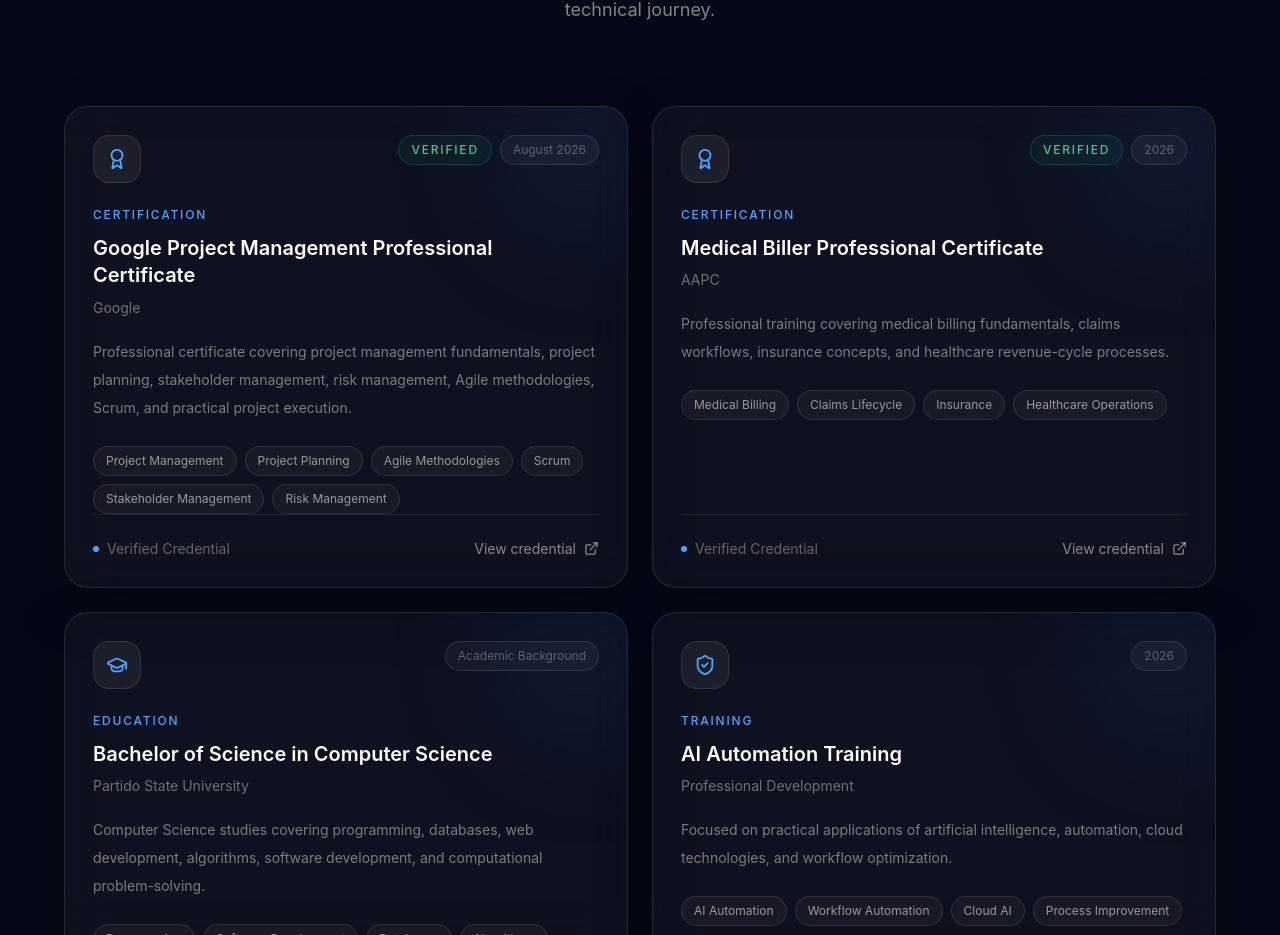
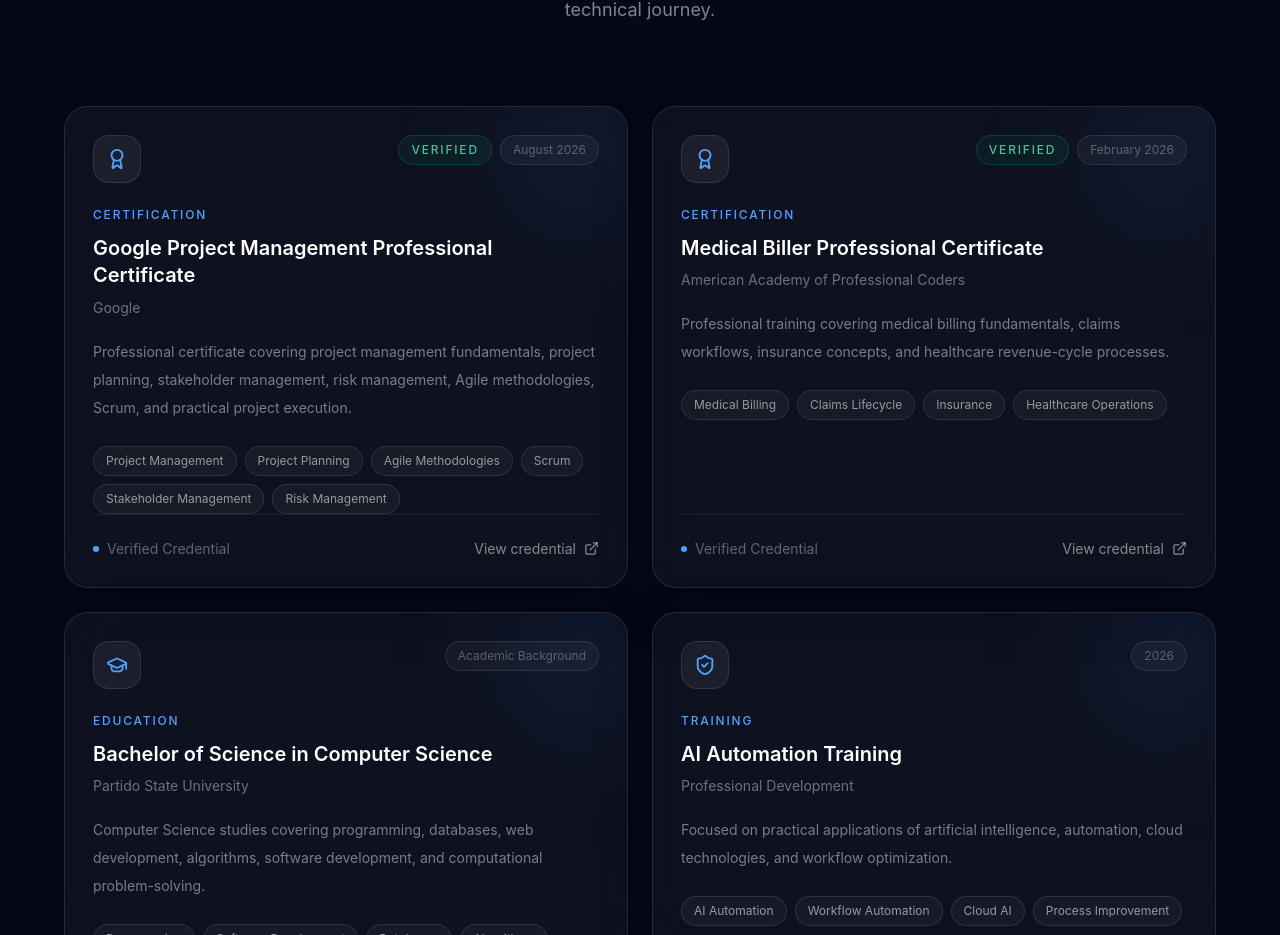
Before and after one commit to akihiro0330/jaymark-portfolio, a React (Vite) app: page / in a window 1280 px wide. Shown: the part 7995-8930 px from the top of the page. Built offline with nearby package versions, Linux system fonts and the light colour scheme.

Commit message:
Updated org for the Credentials

```diff
--- a/src/components/sections/Credentials.tsx
+++ b/src/components/sections/Credentials.tsx
@@ -42,8 +42,8 @@
   {
     type: "certification",
     title: "Medical Biller Professional Certificate",
-    organization: "AAPC",
-    date: "2026",
+    organization: "American Academy of Professional Coders",
+    date: "February 2026",
     description:
       "Professional training covering medical billing fundamentals, claims workflows, insurance concepts, and healthcare revenue-cycle processes.",
     skills: [
```
